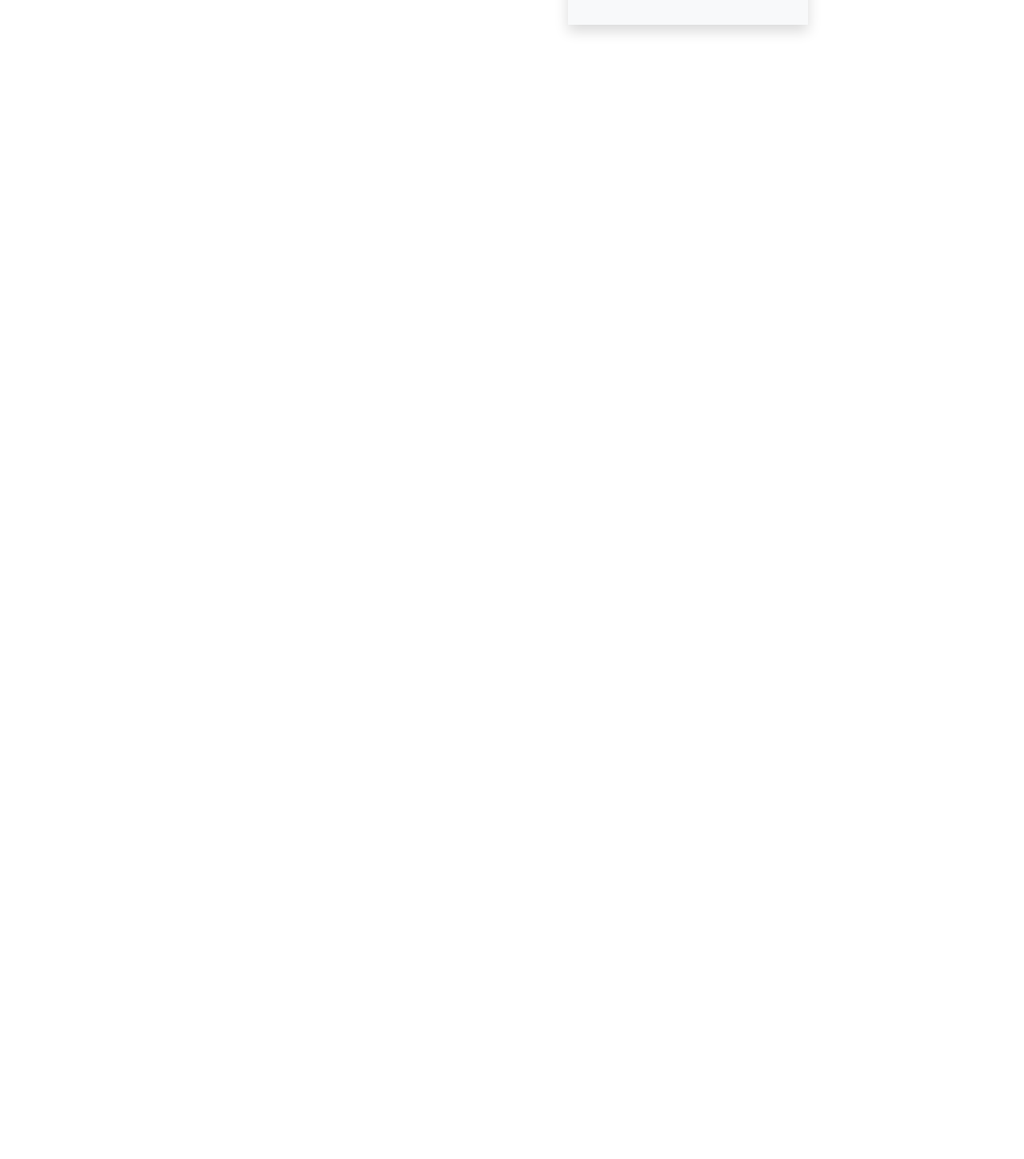
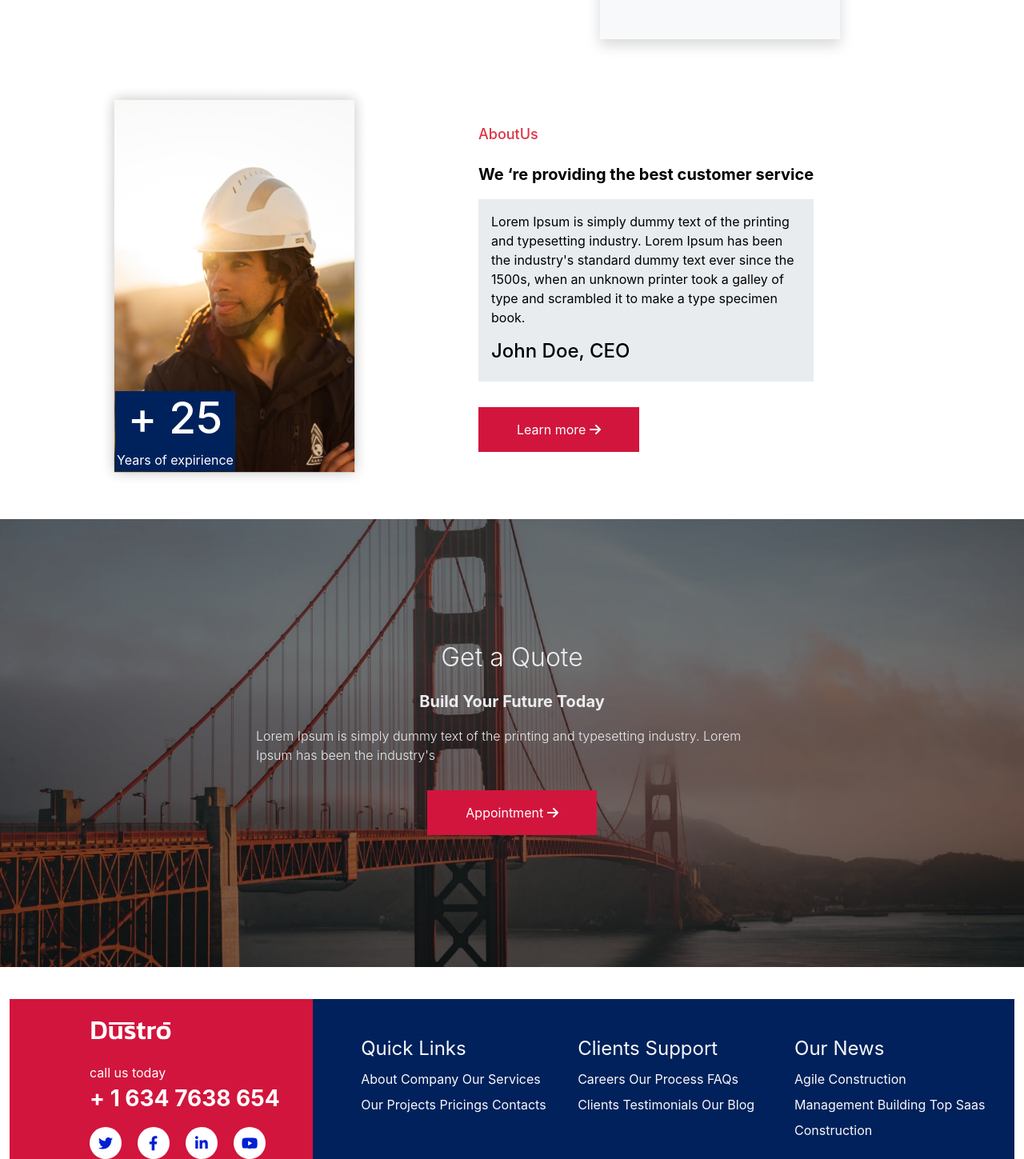
Before and after one commit to marionasef/iti-project, a React (Create React App) app in the folder construction-website/: page /aboutus in a window 1280 px wide. Shown: the part 481-1930 px from the top of the page at 80% size. Before the commit the page ends 800 px from the top, so only its background shows below. Built offline with nearby package versions, Linux system fonts and the light colour scheme.

Commit message:
aboutus page update

```diff
--- a/construction-website/src/App.css
+++ b/construction-website/src/App.css
@@ -56,6 +56,7 @@
     flex-direction: column;
     padding: 40px;
   }
+
 }
 @media only screen and (max-width: 1250px) {
   .right-footer .last-text {
@@ -81,8 +82,9 @@
   border-color: var(--red);
   border-top: 5px solid var(--red);
   position: absolute;
-  right: 270px;
-  top: 260px;
+  right: 160px;
+  bottom: -250px;
+
 }
 .cont-info {
   color: var(--blue);
--- a/construction-website/src/components/Topimage.jsx
+++ b/construction-website/src/components/Topimage.jsx
@@ -5,14 +5,13 @@ export default function Topimage(props) {
     <>
       <section
         className={`top-image d-flex`}
-        style={{ backgroundImage: `url(${props.image})` }}
-      >
-        <div className="container">
+        style={{ backgroundImage: `url(${props.image})` }}>
+        <div className="container position-relative">
           <div className="top-text">
             <h2 className="fs-1">{props.text1}</h2>
             <p className="fs-5 fw-light">{props.text2}</p>
           </div>
-          <div className="contact-card shadow p-3 mb-5 bg-body-tertiary">
+          <div className="contact-card shadow p-3 mb-5 bg-body-tertiary position-absolute">
             <div className="p-2 ps-4">
               <p className="cont-info">
                 Call Us Today
--- a/construction-website/src/pages/aboutus/AboutUs.jsx
+++ b/construction-website/src/pages/aboutus/AboutUs.jsx
@@ -1,12 +1,64 @@
+import "./about.css";
 import React from "react";
 import Navigation from "../../components/Navigation";
 import Topimage from "../../components/Topimage";
 import heroImage from "../../assets/about.jpg";
+import { FontAwesomeIcon } from "@fortawesome/react-fontawesome";
+import { faArrowRight, faPlusSquare } from "@fortawesome/free-solid-svg-icons";
+import Footer from "../../components/Footer";
+
 export default function AboutUs() {
   return (
     <>
       <Navigation />
       <Topimage text1="AboutUs" text2="Home/AboutUs" image={heroImage} />
+      <section className="first-section">
+        <div className=" container d-flex  gap-4 align-items-center justify-content-center">
+          <div class="position-relative">
+            <img
+              className=" w-75"
+              src={require("../../assets/Rectangle 25.png")}
+              alt="Construction Worker"
+            />
+            <div class="little-card ">
+              <h2>+ 25</h2>
+              <span>Years of expirience</span>
+            </div>
+          </div>
+          <div className=" w-50  mt-4">
+            <h4 className=" mb-4 text-danger">AboutUs</h4>
+            <p className=" fw-bold text-black fs-5 mt-4 d-block">
+              We ‘re providing the best customer service
+            </p>
+            <p className=" w-75 bg-body-secondary text-black p-3">
+              Lorem Ipsum is simply dummy text of the printing and typesetting
+              industry. Lorem Ipsum has been the industry's standard dummy text
+              ever since the 1500s, when an unknown printer took a galley of
+              type and scrambled it to make a type specimen book. <br />
+              <h3 className=" pt-3">John Doe, CEO</h3>
+            </p>
+            <button className="btn btn-danger my-3 p-3 px-5">
+              Learn more <FontAwesomeIcon icon={faArrowRight} />
+            </button>
+          </div>
+        </div>
+      </section>
+
+      <section className="second-section sorakbira">
+        <div className=" section-comp d-flex flex-column justify-content-center align-items-center ">
+          <p className=" fw-light fs-2">Get a Quote</p>
+          <p className=" fw-bold fs-5 ">Build Your Future Today</p>
+          <p className=" fw-light w-50">
+            Lorem Ipsum is simply dummy text of the printing and typesetting
+            industry. Lorem Ipsum has been the industry's
+          </p>
+          <button className="btn btn-danger my-3 p-3 px-5">
+            Appointment <FontAwesomeIcon icon={faArrowRight} />
+          </button>
+        </div>
+      </section>
+
+      <Footer />
     </>
   );
 }
--- /dev/null
+++ b/construction-website/src/pages/aboutus/about.css
@@ -0,0 +1,28 @@
+.first-section{
+    margin-top: 150px;
+}
+.little-card{
+    position: absolute;
+    bottom: 20px;
+    left: 20px;
+    width: 150px;
+    height: 100px;
+    background-color: #00225C;
+    color: white;
+    text-align: center;
+}
+
+.sorakbira{
+    background-image: url(../../assets/Rectangle\ 29.png);
+    background-size: cover;
+    background-position: center;
+    width: 100%;
+    height: 70vh;
+    margin-top: 40px;
+    margin-bottom: 40px;
+}
+.section-comp{
+    justify-content: center;
+    height: 100%;
+
+}
```
Also changed, not shown: construction-website/src/components/Footer.jsx (+2 -4 lines), construction-website/src/components/Navigation.jsx (+4 -8 lines), construction-website/src/assets/Rectangle 25.png (added), construction-website/src/assets/Rectangle 29.png (added).
